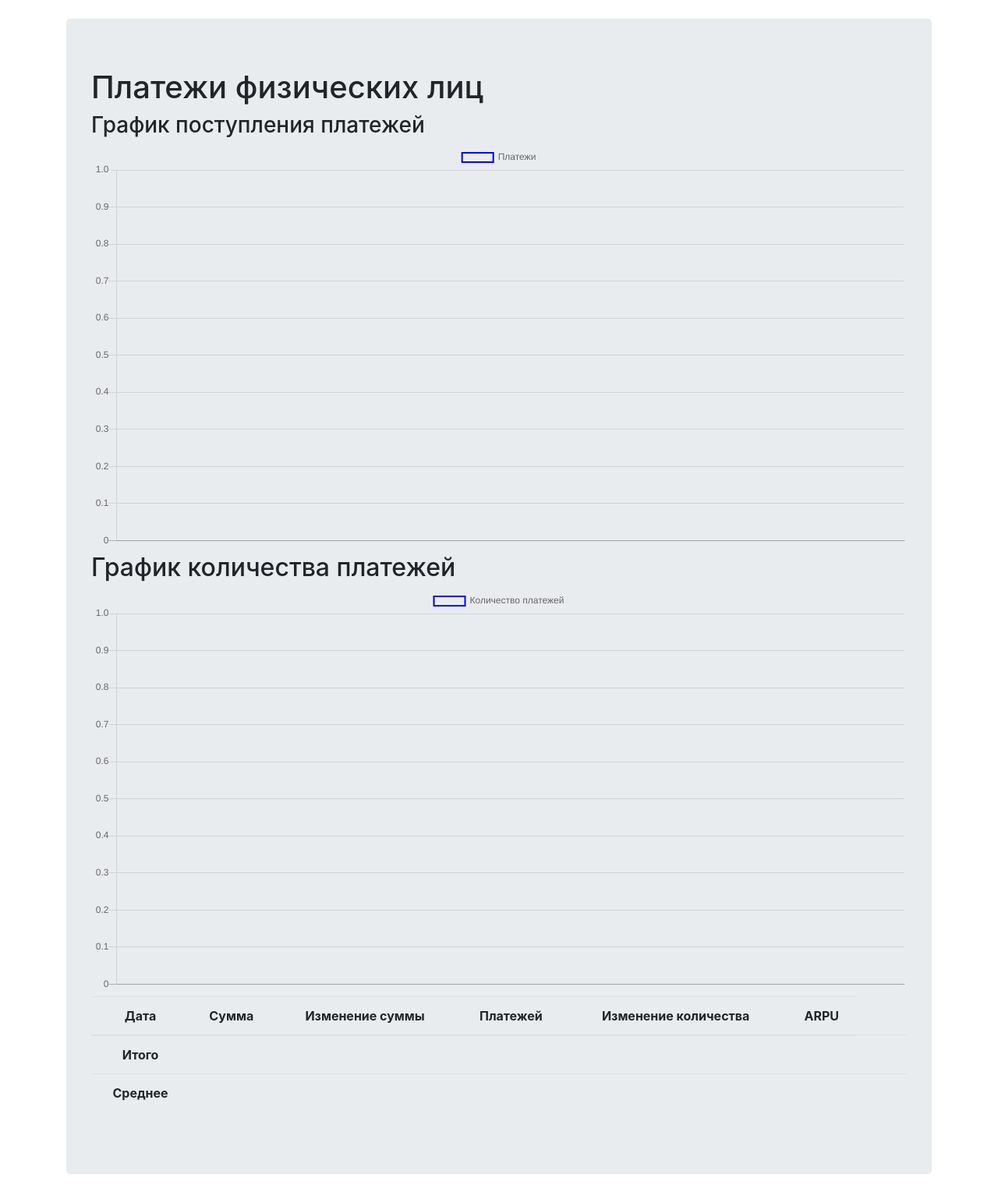
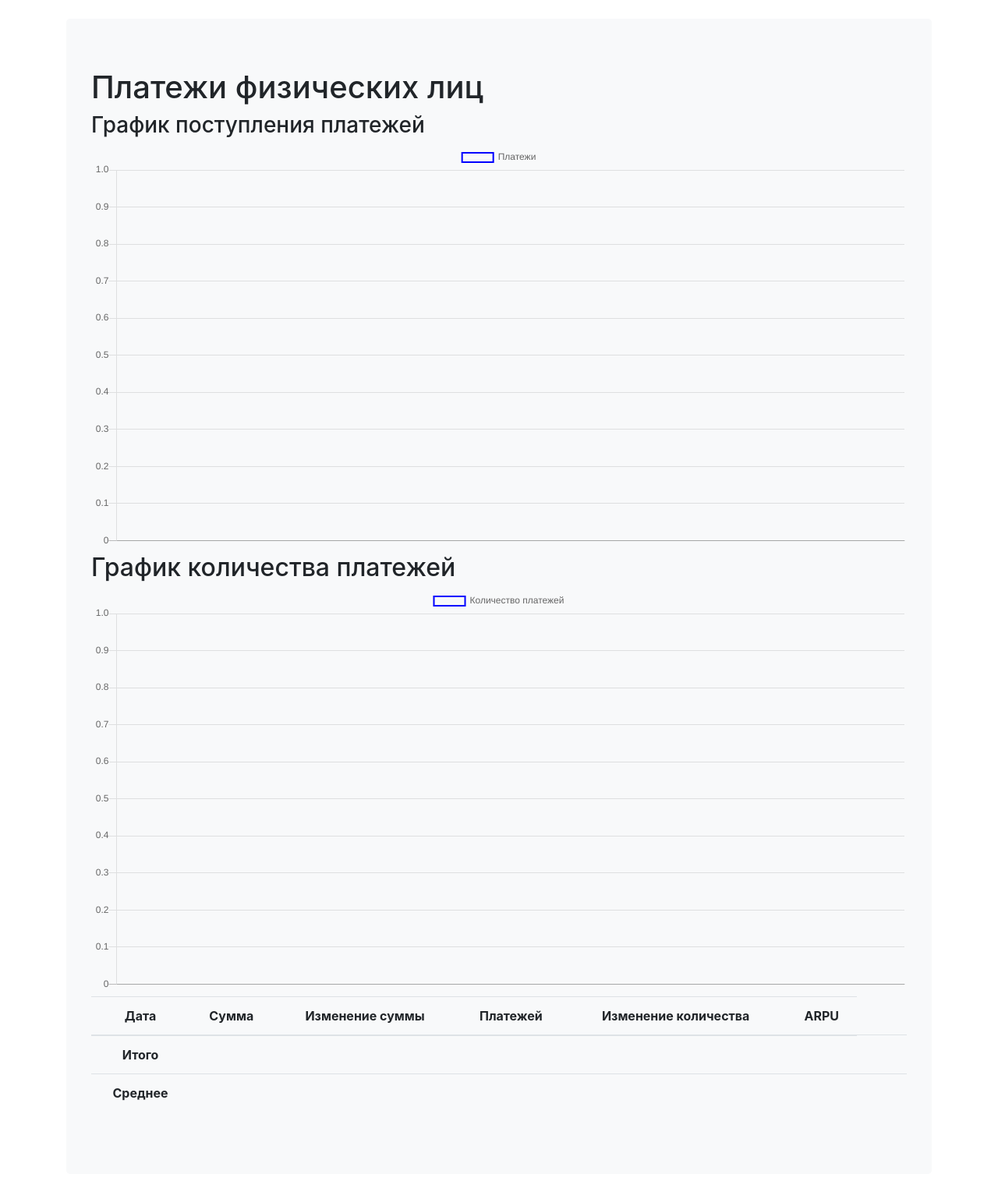
Before and after one commit to ds-vologdin/audit-sugar-utm-2, a Django app: template utm_billing/templates/utm_billing/pay_statistic.html in a window 1280 px wide. Shown: the part 56-1594 px from the top of the page at 78% size. Run offline with Django 3.2, Linux system fonts and the light colour scheme; the template is opened without the code that fills it, so the values that code supplies are empty; some libraries are stand-ins or nearby versions.

Commit message:
подключил статику

```diff
--- a/audit_sugar_utm/settings.py
+++ b/audit_sugar_utm/settings.py
@@ -98,3 +98,4 @@ class Dev(DatabaseDevMixin, Base):
     ]
     INTERNAL_IPS = ['127.0.0.1']
     ALLOWED_HOSTS = Base.ALLOWED_HOSTS + ['127.0.0.1', 'testserver']
+    STATIC_ROOT = os.path.join(Base.BASE_DIR, 'static')
--- /dev/null
+++ b/utm_billing/static/base/css/base.css
@@ -0,0 +1,3 @@
+.jumbotron {
+    background-color: #F8F9FA;
+}
--- a/utm_billing/templates/base/base.html
+++ b/utm_billing/templates/base/base.html
@@ -10,6 +10,8 @@
 
     <!-- Bootstrap core CSS -->
     <link rel="stylesheet" href="https://stackpath.bootstrapcdn.com/bootstrap/4.1.3/css/bootstrap.min.css" integrity="sha384-MCw98/SFnGE8fJT3GXwEOngsV7Zt27NXFoaoApmYm81iuXoPkFOJwJ8ERdknLPMO" crossorigin="anonymous">
+    {% load static %}
+    <link rel="stylesheet" href="{% static 'base/css/base.css' %}">
 </head>
 
 <body>
```
